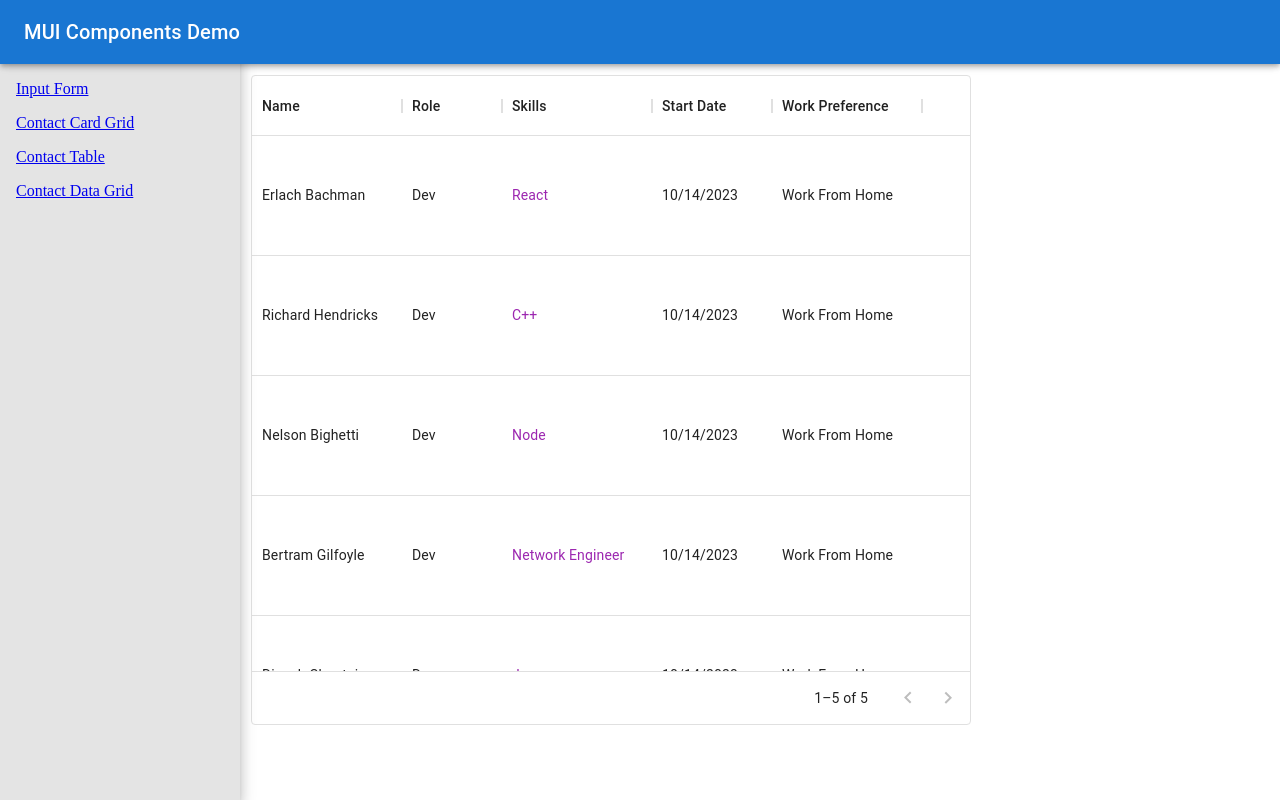
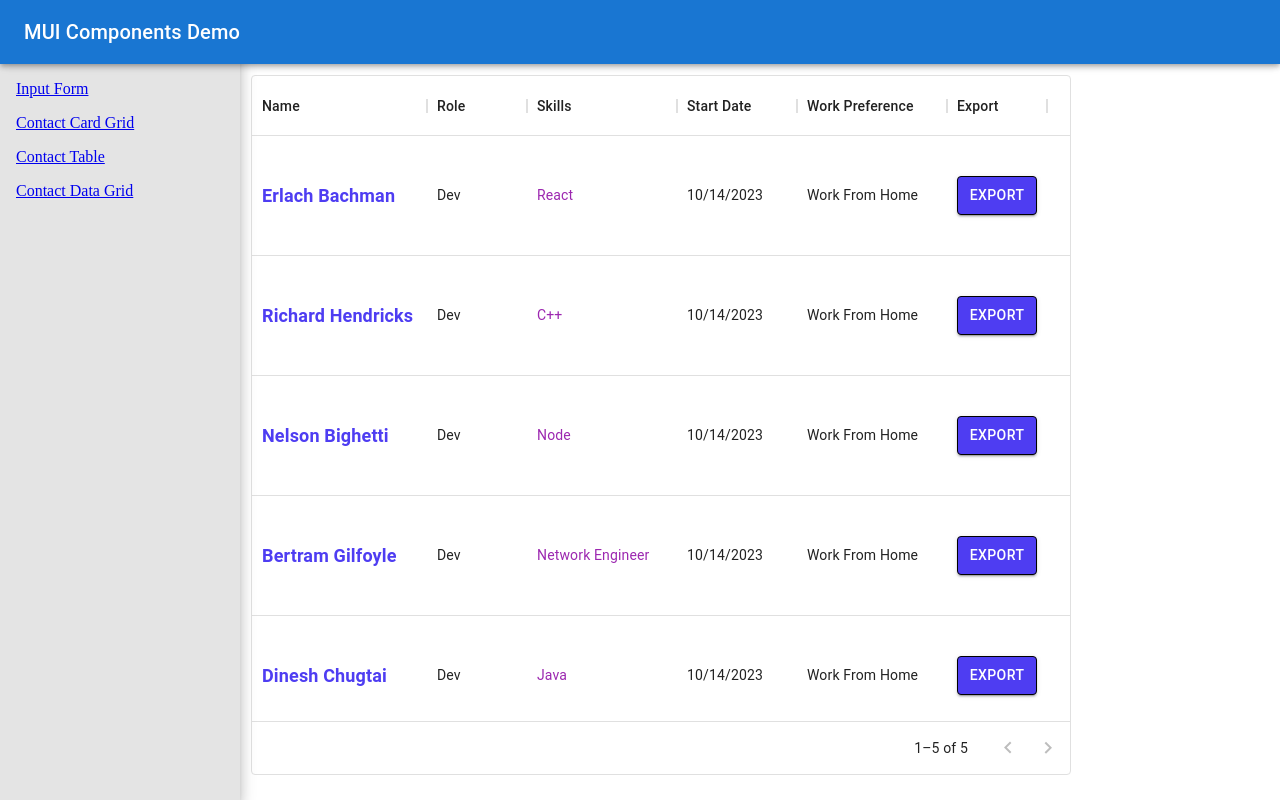
Before and after one commit to redeyedev-208/ga-mui-styling-demo, a React (Create React App) app: page /datagrid in a window 1280 px wide. Built offline with nearby package versions, Linux system fonts and the light colour scheme.

Commit message:
added component cell in data grid with onClick for later reference

```diff
--- a/src/components/DataGrid/ContactDataGrid.tsx
+++ b/src/components/DataGrid/ContactDataGrid.tsx
@@ -1,16 +1,29 @@
 import { DataGrid, GridRenderCellParams } from '@mui/x-data-grid';
 import { useTheme, Theme } from '@mui/material/styles';
 import { contactData } from '../../Data/ContactData';
+import { Box, Button } from '@mui/material';
 
 type Props = {};
+
+const handleExportClick = (cellValues: GridRenderCellParams) => {
+  alert(
+    `You have clicked on cell with id: ${cellValues.id} the data shape is listed in a console log`,
+  );
+  console.log(cellValues);
+};
 const columns = (theme: Theme) => [
   {
-    field: 'name',
-    headerName: 'Name',
-    minWidth: 150,
+    field: 'name', // data
+    headerName: 'Name', // what is actually displayed
+    minWidth: 175,
     renderCell: (cellValues: GridRenderCellParams<string>) => {
       // debugger;
-      return cellValues.value;
+      // We are using Box here to demonstrate an easier approach for styling
+      return (
+        <Box sx={{ color: 'primary.main', fontSize: 18, fontWeight: 'bold' }}>
+          {cellValues.value}
+        </Box>
+      );
     },
   },
   {
@@ -49,6 +62,23 @@ const columns = (theme: Theme) => [
       return cellValues.value;
     },
   },
+  {
+    // Our static contact data doesn't have a export attribute just a heads up
+    field: 'Export',
+    renderCell: (cellValues: GridRenderCellParams<string>) => {
+      return (
+        <Button
+          variant='contained'
+          color='primary'
+          onClick={() => {
+            handleExportClick(cellValues);
+          }}
+        >
+          Export
+        </Button>
+      );
+    },
+  },
 ];
 
 const ContactDataGrid = (props: Props) => {
@@ -56,7 +86,7 @@ const ContactDataGrid = (props: Props) => {
   const theme = useTheme();
 
   return (
-    <div style={{ height: 650 }}>
+    <div style={{ height: 700, width: 820 }}>
       <DataGrid
         rows={rows()}
         columns={columns(theme)}
```
